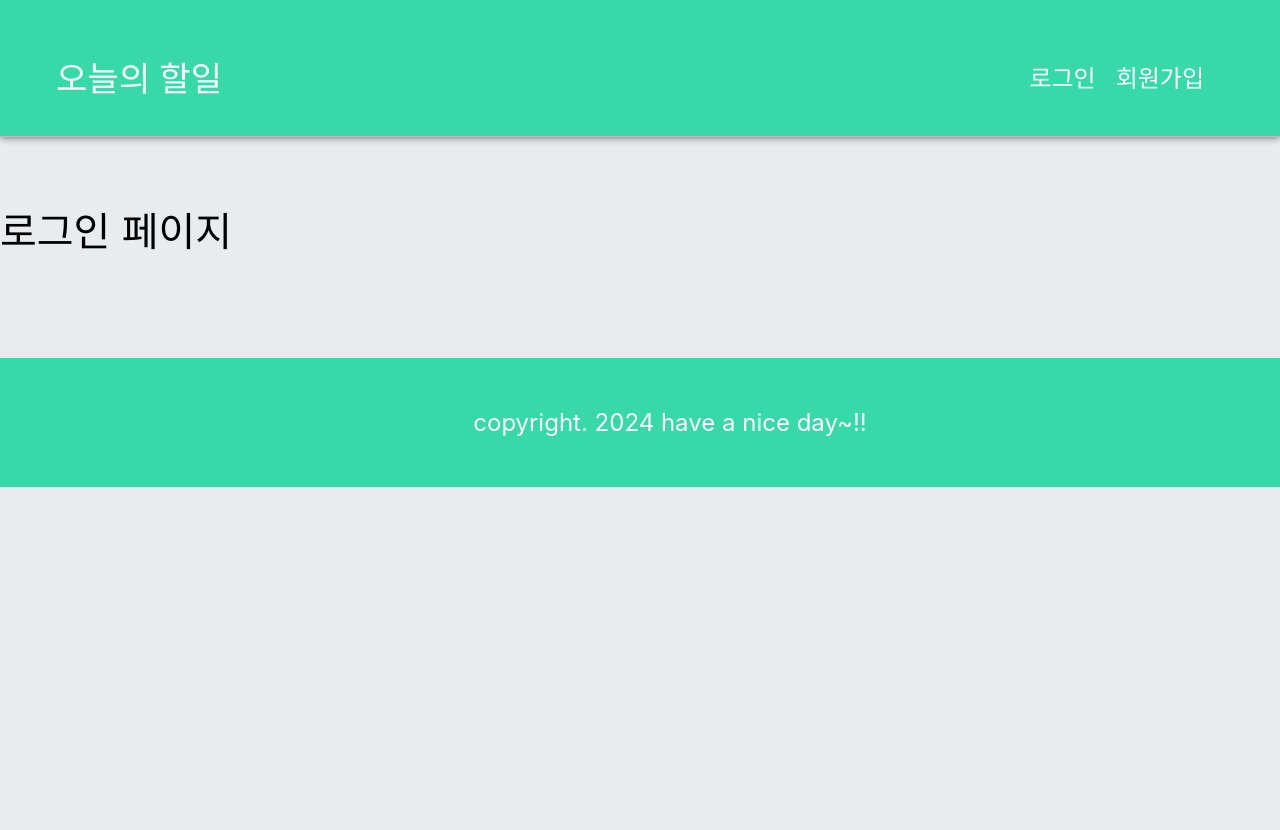
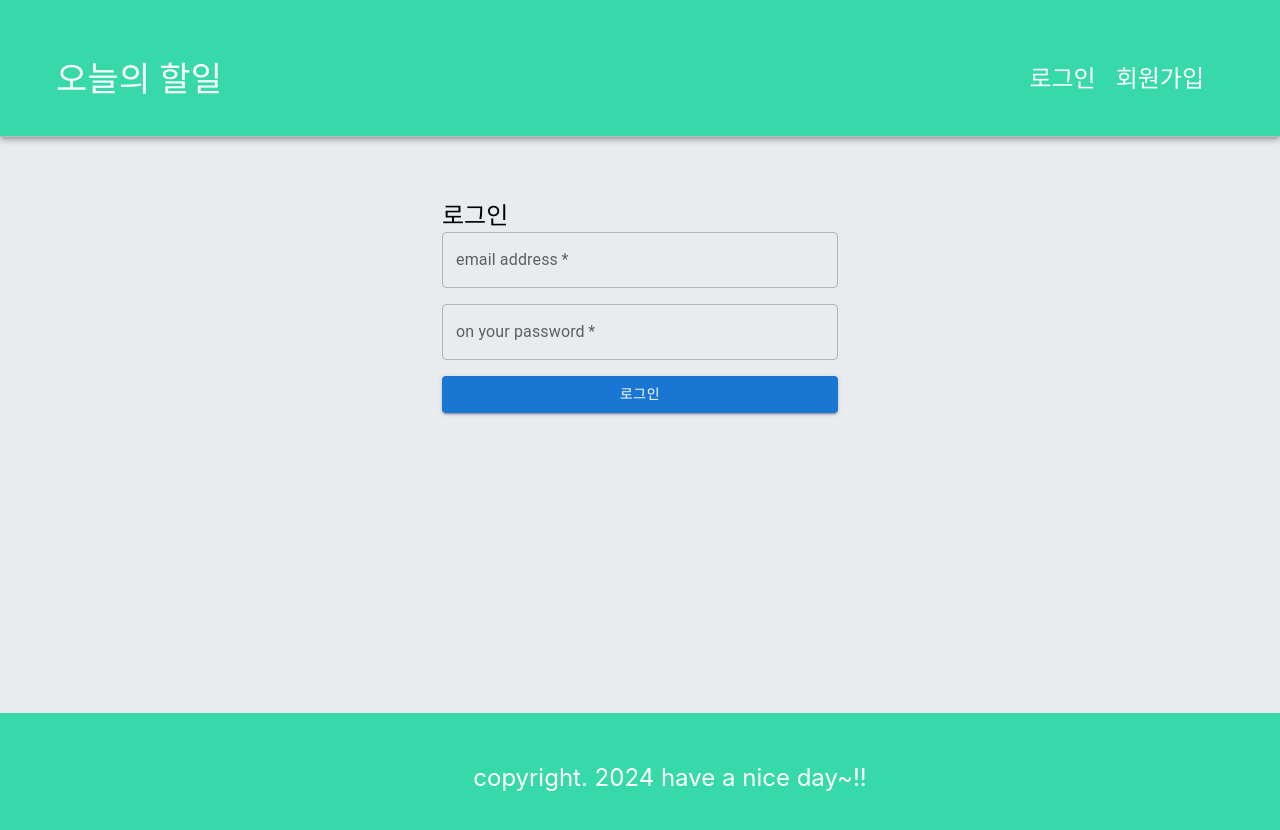
Before and after one commit to samkkkkkkk/react-todo-app-2024, a React (Create React App) app: page /login in a window 1280 px wide. Shown: the top 830 px of the page. Before the commit the page ends 800 px from the top, so only its background shows below. Built offline with nearby package versions, Linux system fonts and the light colour scheme.

Commit message:
Todo 관련 요청에 토큰 전달로직, 로그인 여부에 따른 Header 렌더링

```diff
--- a/src/App.css
+++ b/src/App.css
@@ -6,3 +6,17 @@
 body {
   background-color: #e9ecef;
 }
+
+.wrapper {
+  display: flex;
+  flex-direction: column;
+  justify-content: space-between;
+  height: 100vh;
+}
+
+.content-wrapper {
+  display: flex;
+  justify-content: center;
+  align-items: center;
+  flex-direction: column;
+}
--- a/src/App.js
+++ b/src/App.js
@@ -5,20 +5,26 @@
 import TodoTemplate from './components/todo/TodoTemplate';
 import Login from './components/user/Login';
 import Join from './components/user/Join';
+import { AuthContextProvider } from './utils/AuthContext';
 
 function App() {
   return (
-    <div>
+    // 데이터를 전달하고자 하는 자식 컴포넌트를 Provider로 감쌉니다.
+    <AuthContextProvider>
       <>
+        <div className='wrapper'>
           <Header />
+          <div className='content-wrapper'>
             <Routes>
               <Route path='/' element={<TodoTemplate />} />
               <Route path='/login' element={<Login />} />
               <Route path='/join' element={<Join />} />
             </Routes>
+          </div>
           <Footer />
+        </div>
       </>
-    </div>
+    </AuthContextProvider>
   );
 }
 
--- a/src/components/layout/Header.js
+++ b/src/components/layout/Header.js
@@ -4,11 +4,25 @@
   Toolbar,
   Typography,
 } from '@mui/material';
-import React from 'react';
-import { Link } from 'react-router-dom';
+import React, { useContext } from 'react';
+import { Link, useNavigate } from 'react-router-dom';
 import '../../scss/Header.scss';
+import AuthContext from '../../utils/AuthContext';
 
 const Header = () => {
+  const redirection = useNavigate();
+
+  // AuthContext에서 로그인 상태를 가져옵니다.
+  const { isLoggedIn, userName, onLogout } =
+    useContext(AuthContext);
+
+  // 로그아웃 핸들러
+  const logoutHandler = () => {
+    // AuthContext의 onLogout 함수를 호출하여 로그인 상태를 업데이트 합니다.
+    onLogout();
+    redirection('/login');
+  };
+
   return (
     <AppBar
       position='fixed'
@@ -27,15 +41,27 @@
               }}
             >
               <Typography variant='h4'>
-                오늘의 할일
+                {isLoggedIn ? userName + '님' : '오늘'}의
+                할일
               </Typography>
             </div>
           </Grid>
 
           <Grid item>
             <div className='btn-group'>
-              <Link to='/login'>로그인</Link>
-              <Link to='/join'>회원가입</Link>
+              {isLoggedIn ? (
+                <button
+                  className='logout-btn'
+                  onClick={logoutHandler}
+                >
+                  로그아웃
+                </button>
+              ) : (
+                <>
+                  <Link to='/login'>로그인</Link>
+                  <Link to='/join'>회원가입</Link>
+                </>
+              )}
             </div>
           </Grid>
         </Grid>
--- a/src/components/todo/TodoTemplate.js
+++ b/src/components/todo/TodoTemplate.js
@@ -8,34 +8,46 @@
   API_BASE_URL,
   TODO,
 } from '../../config/host-config';
+import { useNavigate } from 'react-router-dom';
 
 const TodoTemplate = () => {
+  const redirection = useNavigate();
+
   // 백앤드 서버에 할 일 목록(json)을 요청(fetch)해서 받아와야 함
 
   // todos 배열을 상태 관리
   const [todos, setTodos] = useState([]);
 
-  useEffect(() => {
-    // 페이지가 처음 렌더링 됨과 동시에 할 일 목록을 서버에 요청해서 뿌려 주겠습니다.
-    fetch(`${API_BASE_URL}${TODO}`)
-      .then((res) => res.json())
-      .then((json) => {
-        console.log(json);
+  // 로그인 인증 토큰 얻어오기
+  const token = localStorage.getItem('ACCESS_TOKEN');
 
-        // fetch를 통해 받은 데이터를 상태 변수에 전달
-        setTodos(json.todos);
-      });
-  }, []);
+  // fetch 요청을 보낼 때 사용할 요청 해더 설정.
+  const requestHeader = {
+    'content-type': 'application/json',
+    // JWT에 대한 인증 토큰이라는 타입을 선언.
+    Authorization: 'Bearer ' + token,
+  };
 
   // TodoInput에게 todoText를 받아오는 함수
   // 자식 컴포넌트가 부모 컴포넌트에게 데이터를 전달할 때는
   // 일반적인 props사용이 불가능
   // 부모 컴포넌트에서 함수를 선언(매개변수 꼭 선언) -> props로 함수를 전달.
   // 자식 컴포넌트에서 전달받은 함수를 호출하면서 매개값으로 데이터를 전달.
-  const addTodo = (todoText) => {
+  const addTodo = async (todoText) => {
     const newTodo = {
       title: todoText,
     };
+
+    const res = await fetch(`${API_BASE_URL}${TODO}`, {
+      method: 'POST',
+      headers: requestHeader,
+      body: JSON.stringify(newTodo),
+    });
+
+    const json = await res.json();
+    setTodos(json.todos);
+
+    /*
     fetch(`${API_BASE_URL}${TODO}`, {
       method: 'POST',
       headers: { 'content-type': 'application/json' },
@@ -51,12 +63,14 @@
       .then((data) => {
         setTodos(data.todos);
       });
+      */
   };
 
   // 할 일 삭제 처리 함수
   const removeTodo = (id) => {
     fetch(`${API_BASE_URL}${TODO}/${id}`, {
       method: 'DELETE',
+      headers: requestHeader,
     })
       .then((res) => res.json())
       .then((data) => setTodos(data.todos))
@@ -70,7 +84,7 @@
   const checkTodo = (id, done) => {
     fetch(`${API_BASE_URL}${TODO}`, {
       method: 'PATCH',
-      headers: { 'content-type': 'application/json' },
+      headers: requestHeader,
       body: JSON.stringify({
         id,
         done: !done,
@@ -88,6 +102,27 @@
   const countRestTodo = () =>
     todos.filter((todo) => !todo.done).length;
 
+  useEffect(() => {
+    // 페이지가 처음 렌더링 됨과 동시에 할 일 목록을 서버에 요청해서 뿌려 주겠습니다.
+    fetch(`${API_BASE_URL}${TODO}`, {
+      method: 'GET',
+      headers: requestHeader,
+    })
+      .then((res) => {
+        if (res.status === 200) return res.json();
+        else if (res.status === 403) {
+          alert('로그인이 필요한 서비스 입니다!');
+          redirection('/login');
+        } else {
+          alert('관리자에게 문의하세요!');
+        }
+      })
+      .then((json) => {
+        // fetch를 통해 받은 데이터를 상태 변수에 전달
+        if (json) setTodos(json.todos);
+      });
+  }, []);
+
   return (
     <div className='TodoTemplate'>
       <TodoHeader countTodo={countRestTodo} />
--- a/src/components/user/Join.js
+++ b/src/components/user/Join.js
@@ -61,6 +61,7 @@
     [],
   ); // 의존성 배열을 비워놓으면, 첫 렌더링 때 함수가 선언되고 다시는 재선언되지 않습니다.
   // 만약 함수의 선언이 특정 상태가 변할 때 재선언 되어야 한다면, 의존성 배열에 상태 변수를 선언하시면 됩니다.
+
   // 이름 입력창 체인지 이벤트 핸들러
   const nameHandler = (e) => {
     console.log('nameHandler가 동작함!');
--- a/src/components/user/Login.js
+++ b/src/components/user/Login.js
@@ -1,10 +1,140 @@
-import React from 'react';
+import {
+  Button,
+  Container,
+  Grid,
+  TextField,
+  Typography,
+} from '@mui/material';
+import React, { useContext } from 'react';
+import {
+  API_BASE_URL as BASE,
+  USER,
+} from '../../config/host-config';
+import AuthContext from '../../utils/AuthContext';
+import { useNavigate } from 'react-router-dom';
 
 const Login = () => {
+  const REQUEST_URL = BASE + USER + '/signin';
+
+  const { onLogin } = useContext(AuthContext);
+
+  const redirection = useNavigate();
+
+  // 서버에 비동기 로그인 (AJAX 요청)
+  // 함수 앞에 async를 붙이면 해당 함수는 프로미스 객체를 바로 리턴합니다.
+  const fetchLogin = async () => {
+    // 이메일과 비밀번호를 직접 지목해서 얻어오세요. (getElementById로 직접 지목해서 가져오세요.)
+    // 요청방식: POST / email, password라는 이름으로 JSON을 전송하세요.
+    // 응답 데이터를 console.log로 확인하세요.
+    const $email = document.getElementById('email');
+    const $password = document.getElementById('password');
+
+    // await는 async로 선언된 함수에서만 사용이 가능합니다.
+    // await는 프로미스 객체가 처리될 때까지 기다립니다.
+    // 프로미스 객체의 반환값을 바로 활용할 수 있도록 도와줍니다.
+    // tnen()을 활용하는 것보다 가독성이 좋고, 쓰기도 쉽습니다.
+    const res = await fetch(REQUEST_URL, {
+      method: 'POST',
+      headers: { 'content-type': 'application/json' },
+      body: JSON.stringify({
+        email: $email.value,
+        password: $password.value,
+      }),
+    });
+
+    if (res.status === 400) {
+      const text = await res.text();
+      alert(text);
+      return;
+    }
+
+    const { token, userName, email, role } =
+      await res.json(); // 서버에서 전달된 json을 변수에 저장.
+
+    // Context API를 사용하여 로그인 상태를 업데이트 합니다.
+    onLogin(token, userName, role);
+
+    // 홈으로 리다이렉트
+    redirection('/');
+
+    /*
+    fetch(REQUEST_URL, {
+      method: 'POST',
+      headers: { 'content-type': 'application/json' },
+      body: JSON.stringify({
+        email: $email.value,
+        password: $password.value,
+      }),
+    })
+      .then((res) => res.json())
+      .then((data) => {
+        console.log(data);
+      })
+      .catch((err) => {
+        console.log(err);
+      });
+    */
+  };
+
+  const loginHandler = (e) => {
+    e.preventDefault();
+
+    // 서버에 로그인 요청 전송
+    fetchLogin();
+  };
+
   return (
-    <div style={{ marginTop: '200px', fontSize: '40px' }}>
-      로그인 페이지
-    </div>
+    <Container
+      component='main'
+      maxWidth='xs'
+      style={{ margin: '200px auto' }}
+    >
+      <Grid container spacing={2}>
+        <Grid item xs={12}>
+          <Typography component='h1' variant='h5'>
+            로그인
+          </Typography>
+        </Grid>
+      </Grid>
+
+      <form noValidate onSubmit={loginHandler}>
+        <Grid container spacing={2}>
+          <Grid item xs={12}>
+            <TextField
+              variant='outlined'
+              required
+              fullWidth
+              id='email'
+              label='email address'
+              name='email'
+              autoComplete='email'
+            />
+          </Grid>
+          <Grid item xs={12}>
+            <TextField
+              variant='outlined'
+              required
+              fullWidth
+              name='password'
+              label='on your password'
+              type='password'
+              id='password'
+              autoComplete='current-password'
+            />
+          </Grid>
+          <Grid item xs={12}>
+            <Button
+              type='submit'
+              fullWidth
+              variant='contained'
+              color='primary'
+            >
+              로그인
+            </Button>
+          </Grid>
+        </Grid>
+      </form>
+    </Container>
   );
 };
 
--- a/src/scss/Header.scss
+++ b/src/scss/Header.scss
@@ -1,5 +1,6 @@
-.btn-group {
+.btn-group * {
   font-size: 24px;
+  cursor: pointer;
 }
 .btn-group a,
 .logout-btn {
--- /dev/null
+++ b/src/utils/AuthContext.js
@@ -0,0 +1,57 @@
+import React, { useEffect, useState } from 'react';
+
+// 새로운 전역 컨텍스트 생성
+const AuthContext = React.createContext({
+  isLoggedIn: false, // 로그인 했는지 여부
+  userName: '',
+  onLogout: () => {},
+  onLogin: () => {},
+});
+
+// 위에서 생성한 Context를 제공할 수 있는 Provider
+// 이 컴포넌트를 통해 자식 컴포넌트(consumer)에게 인증 상태와 관련된 값, 함수를 전달할 수 있음.
+export const AuthContextProvider = (props) => {
+  const [isLoggedIn, setIsLoggedIn] = useState(false);
+  const [userName, setUserName] = useState('');
+
+  // 로그인 핸들러
+  const loginHandler = (token, userName, role) => {
+    // json에 담긴 인증 정보를 클라이언트에 보관
+    // 1. 로컬 스토리지 - 브라우저가 종료되어도 유지됨.
+    // 2. 세션 스토리지 - 브라우저가 종료되면 사라짐.
+    localStorage.setItem('ACCESS_TOKEN', token);
+    localStorage.setItem('LOGIN_USERNAME', userName);
+    localStorage.setItem('USER_ROLE', role);
+    setIsLoggedIn(true);
+    setUserName(userName);
+  };
+
+  // 로그아웃 핸들러
+  const logoutHandler = () => {
+    localStorage.clear(); // 로컬스토리지 내용 전체 삭제
+    setIsLoggedIn(false);
+    setUserName('');
+  };
+
+  useEffect(() => {
+    if (localStorage.getItem('ACCESS_TOKEN')) {
+      setIsLoggedIn(true);
+      setUserName(localStorage.getItem('LOGIN_USERNAME'));
+    }
+  }, []);
+
+  return (
+    <AuthContext.Provider
+      value={{
+        isLoggedIn,
+        userName,
+        onLogout: logoutHandler,
+        onLogin: loginHandler,
+      }}
+    >
+      {props.children}
+    </AuthContext.Provider>
+  );
+};
+
+export default AuthContext;
```
Also changed, not shown: .eslintrc.json. Lines whose indentation alone changed are shown as unchanged.
